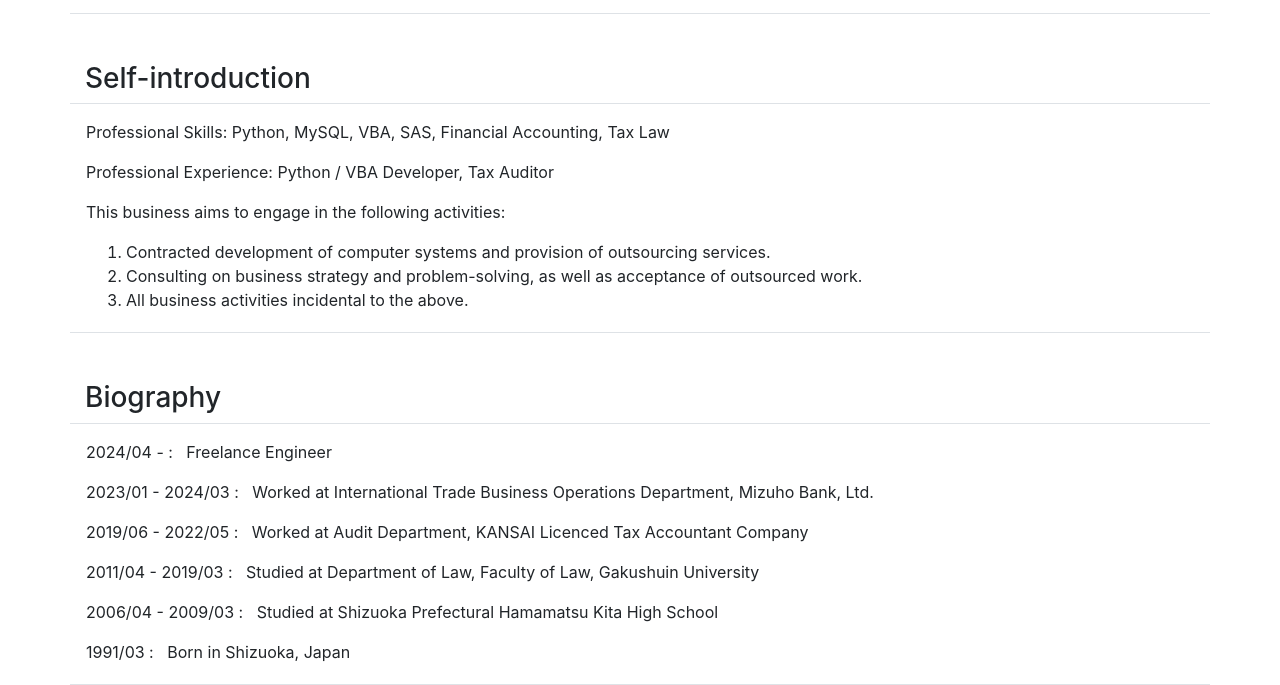
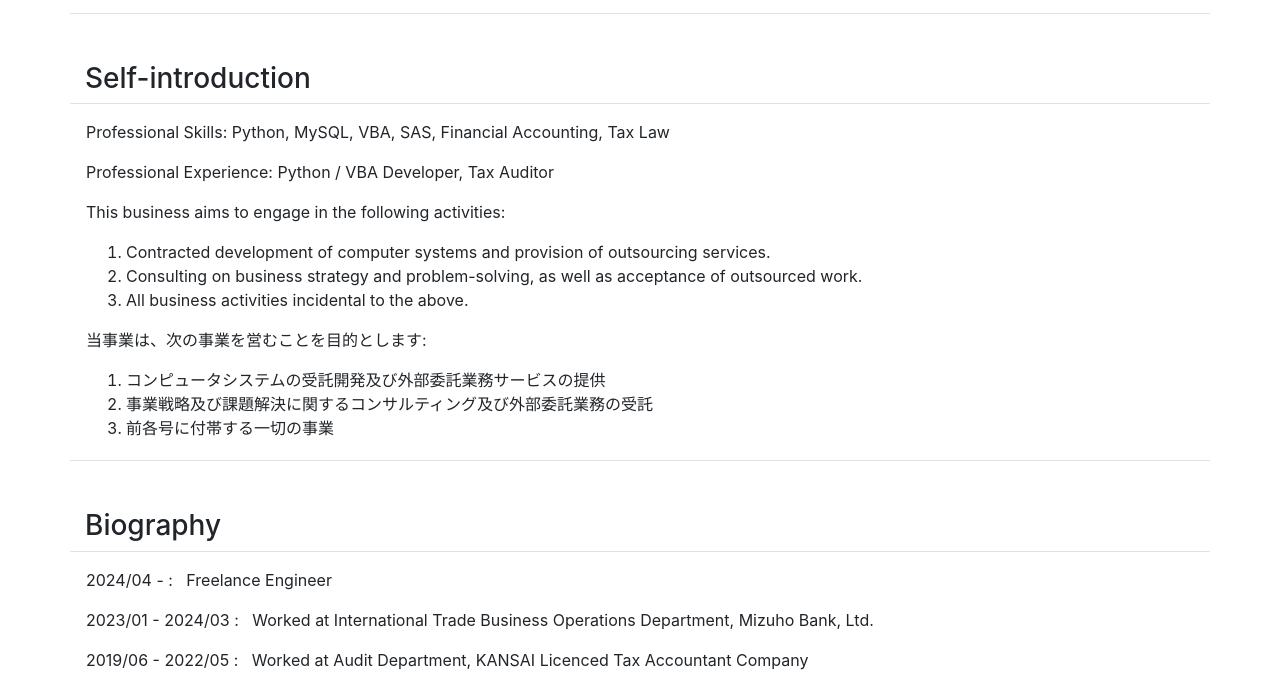
Before and after one commit to kyosukehomma/personal_website, a plain HTML site: page index.html in a window 1280 px wide. Shown: the part 408-1093 px from the top of the page. Drawn offline with nearby package versions, Linux system fonts and the light colour scheme.

Commit message:
Update index.html

```diff
--- a/index.html
+++ b/index.html
@@ -12,7 +12,7 @@
     <meta property="og:site_name" content="Kyosuke Homma">
     <meta property="og:description" content="Kyosuke Homma. Python / VBA Engineer." />
 
-    <title>Kyosuke Homma</title>
+    <title>Kyosuke Homma / 本間 京介</title>
 
     <meta name="viewport" content="width=device-width, initial-scale=1.0, shrink-to-fit=no">
     <!--
@@ -105,6 +105,12 @@
             <li>Contracted development of computer systems and provision of outsourcing services.</li>
             <li>Consulting on business strategy and problem-solving, as well as acceptance of outsourced work.</li>
             <li>All business activities incidental to the above.</li>
+          </ol>
+          <p>当事業は、次の事業を営むことを目的とします:</p>
+          <ol>
+            <li>コンピュータシステムの受託開発及び外部委託業務サービスの提供</li>
+            <li>事業戦略及び課題解決に関するコンサルティング及び外部委託業務の受託</li>
+            <li>前各号に付帯する一切の事業</li>
           </ol>
         </div>
       </div>
```
